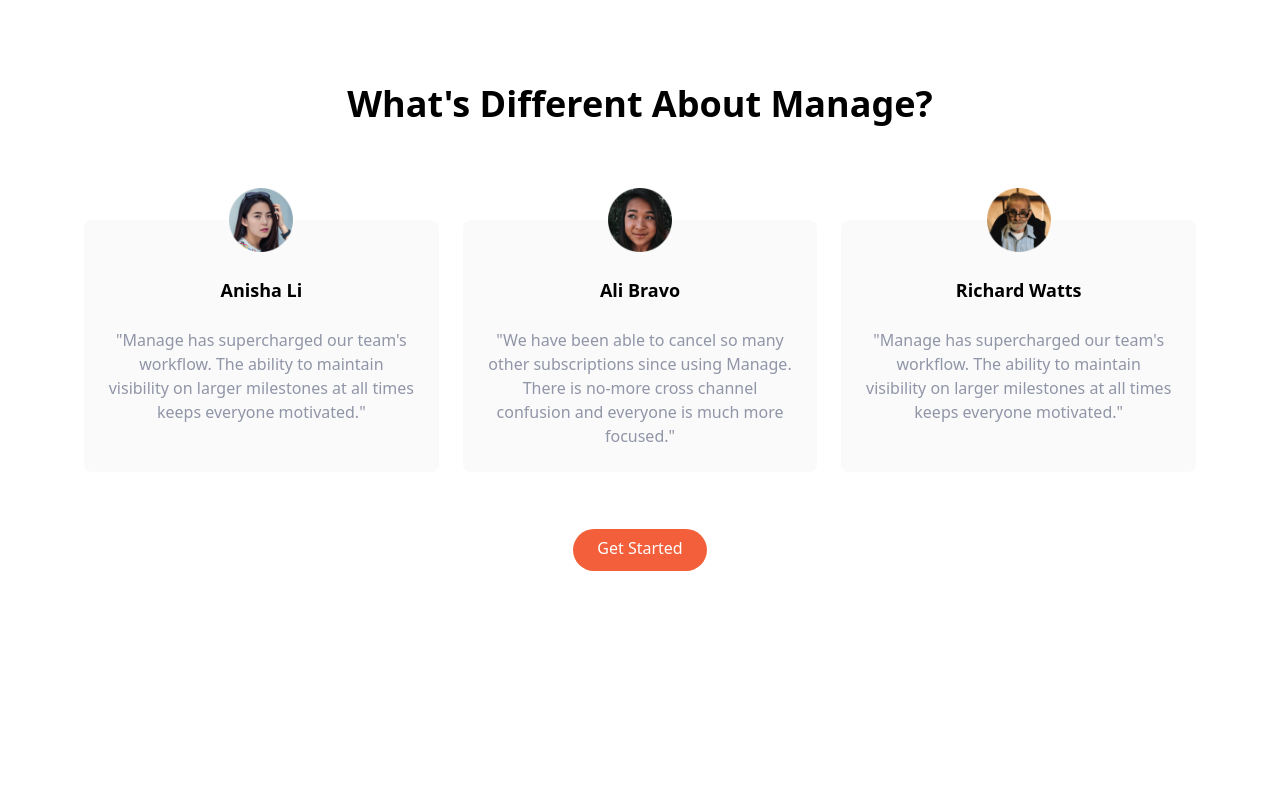
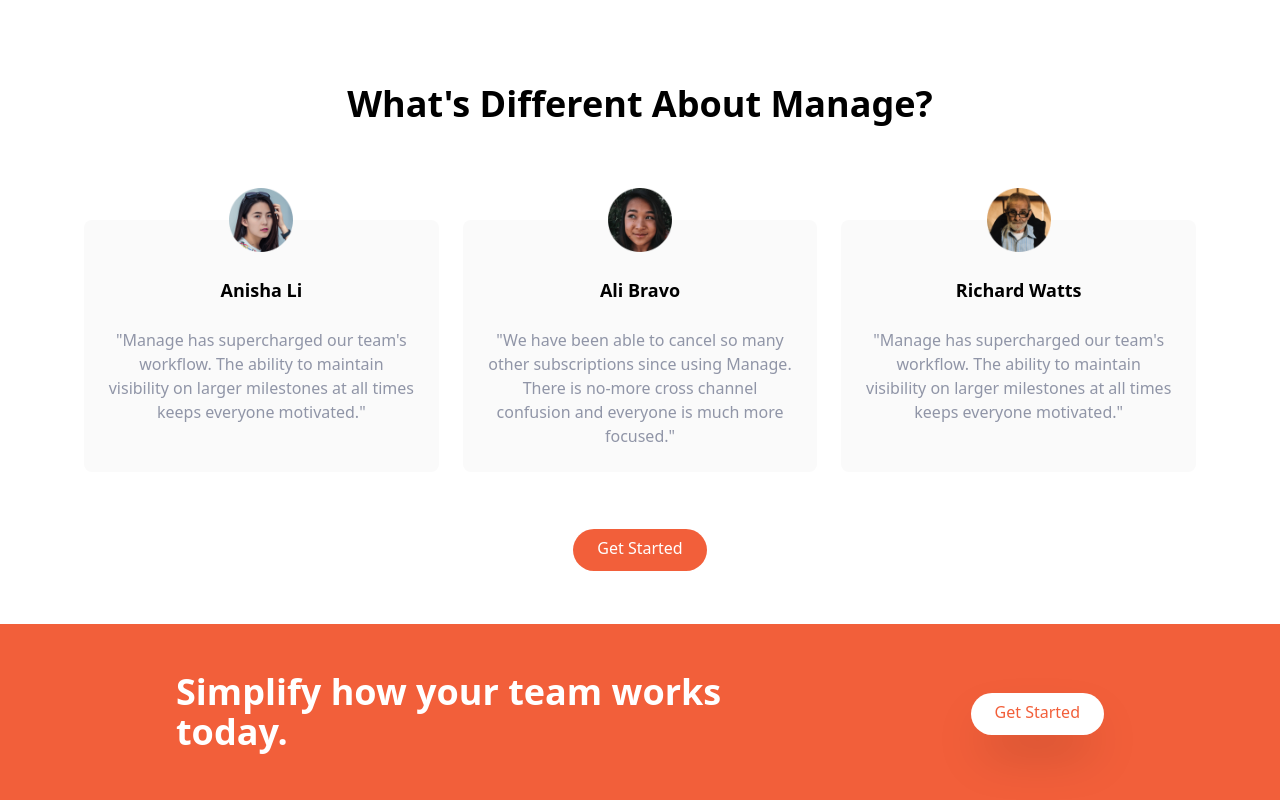
Before and after one commit to vijethx/manage-landingpage-tailwind, a website: page index.html in a window 1280 px wide. Shown: the part 1184-1984 px from the top of the page. Before the commit the page ends 1808 px from the top, so only its background shows below. Drawn offline with Linux system fonts and the light colour scheme.

Commit message:
cta section

```diff
--- a/index.html
+++ b/index.html
@@ -17,7 +17,7 @@
           <img src="img/logo.svg" alt="logo" />
         </div>
         <!-- menu items -->
-        <div class="md:flex sm:hidden space-x-6">
+        <div class="md:flex xs:hidden space-x-6">
           <a href="#" class="hover:text-darkGrayishBlue">Pricing</a>
           <a href="#" class="hover:text-darkGrayishBlue">Product</a>
           <a href="#" class="hover:text-darkGrayishBlue">About Us</a>
@@ -240,5 +240,26 @@
         </div>
       </div>
     </section>
+    <!-- CTA -->
+    <section id="cta" class="bg-brightRed">
+      <!-- flex container -->
+      <div
+        class="container flex flex-col items-center justify-between px-6 py-24 mx-auto space-y-12 md:py-12 md:flex-row md:space-y-0"
+      >
+        <!-- heading -->
+        <h2
+          class="text-5xl text-white font-bold leading-tight text-center md:text-4xl md:max-w-xl md:text-left"
+        >
+          Simplify how your team works today.
+        </h2>
+        <div class="">
+          <a
+            href="#"
+            class="p-3 px-6 pt-2 text-brightRed shadow-2xl bg-white rounded-full baseline hover:bg-brightRed hover:text-white hover:border-2"
+            >Get Started</a
+          >
+        </div>
+      </div>
+    </section>
   </body>
 </html>
--- a/tailwind.config.js
+++ b/tailwind.config.js
@@ -3,6 +3,7 @@
   content: ["./*.html"],
   theme: {
     screens: {
+      xs: "320px",
       sm: "480px",
       md: "768px",
       lg: "976px",
```
Also changed, not shown: css/main.css.
